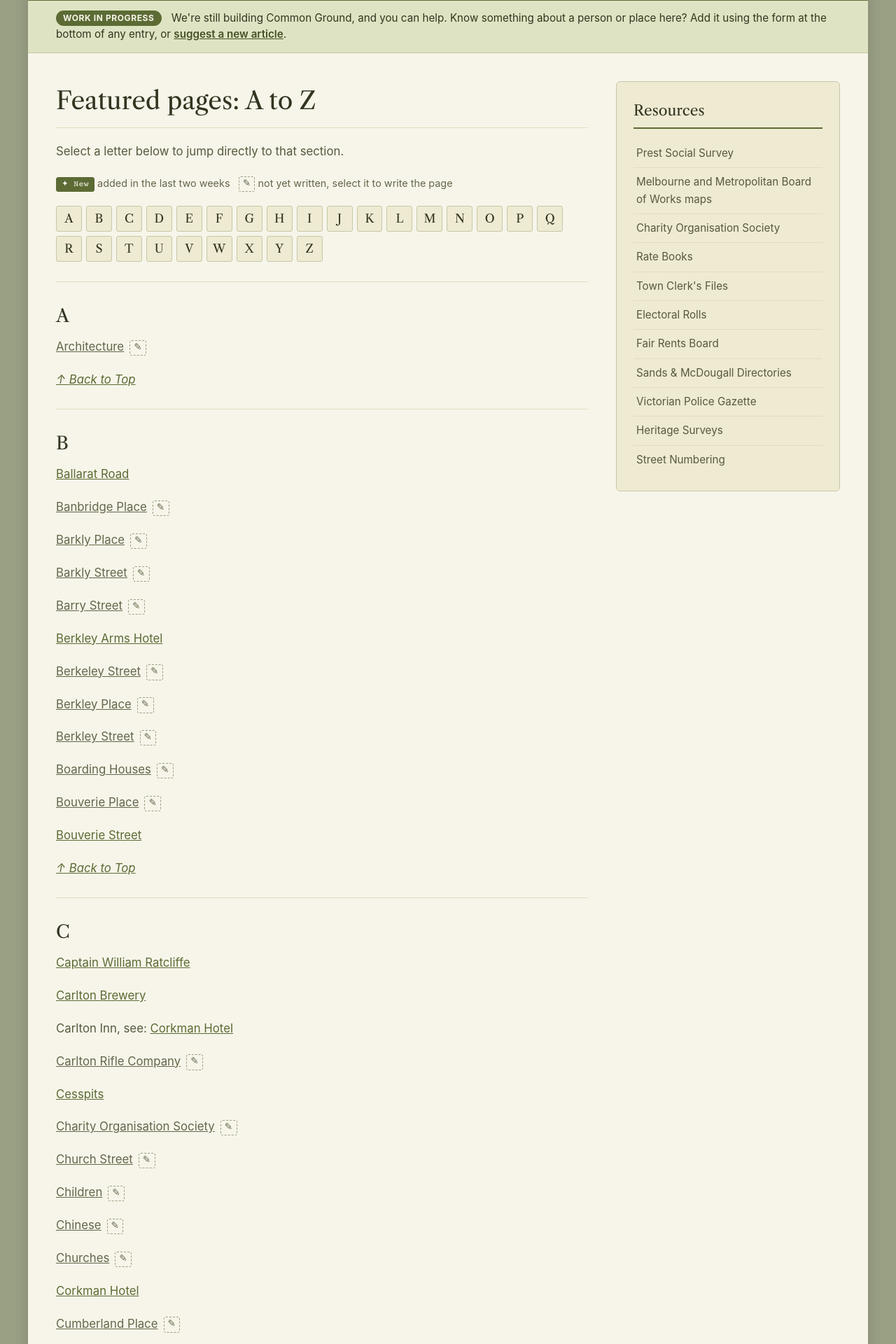
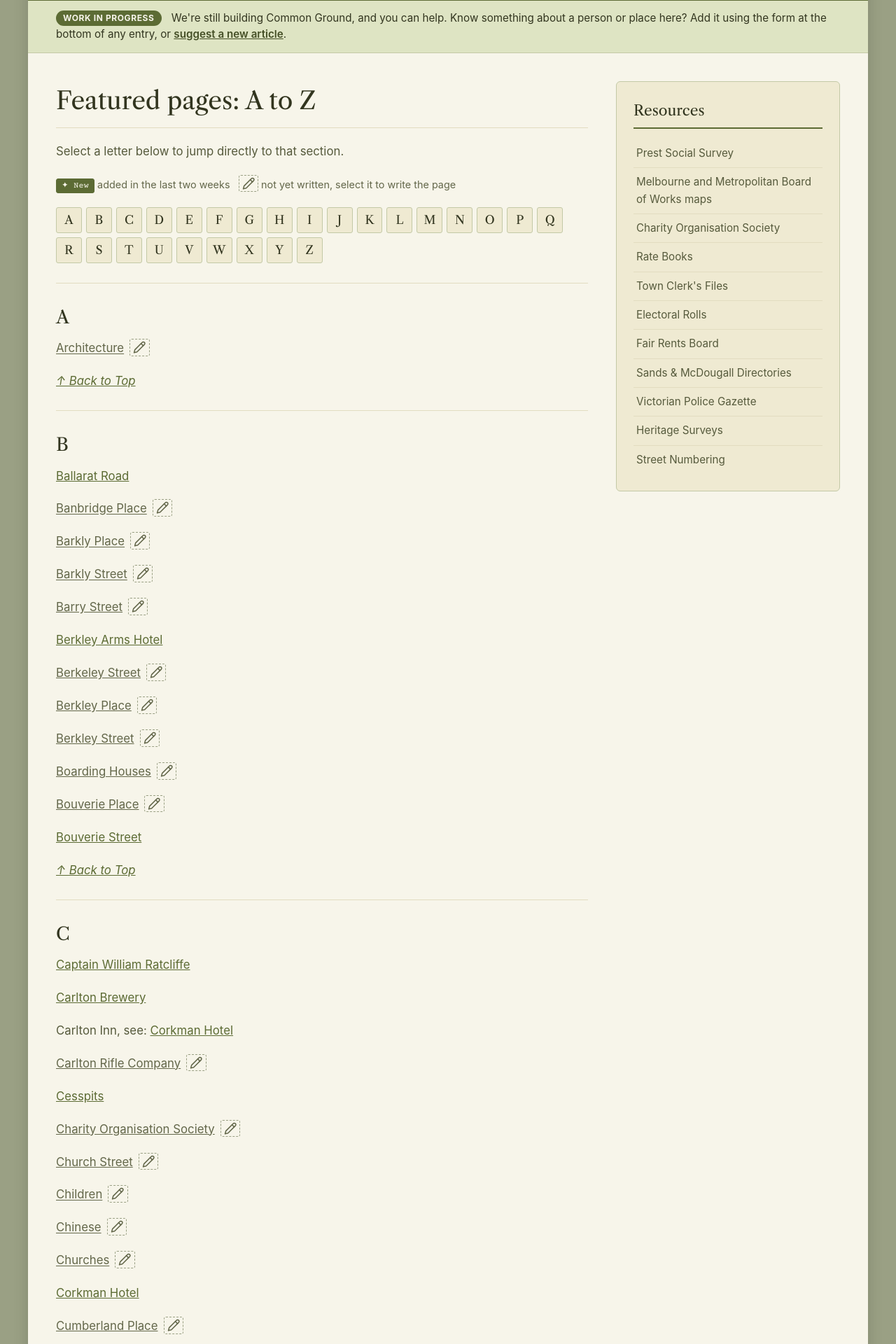
Before and after one commit to notamitchell/order, a Jekyll site: the page built from aToZ.md, in a window 1280 px wide. Shown: the part 415-2335 px from the top of the page at 70% size. Built offline with Jekyll 4.4.1, drawn with Linux system fonts in a browser that asks for light colours; some of the changed text lies outside the part shown.

Commit message:
Featured pages: larger pencil icon for pages not yet written
Replaces the small ✎ text character with an SVG edit pencil, used both
next to links and in the legend.

Co-Authored-By: Claude Opus 5.5 <noreply@anthropic.com>
Claude-Session: https://claude.ai/code/session_01BGZgTMjX2mSDrXZNGPZU4J

```diff
--- a/aToZ.md
+++ b/aToZ.md
@@ -6,7 +6,7 @@ title: "Carlton A to Z"
 
 Select a letter below to jump directly to that section.
 
-<span class="az-badge az-badge-new">✦ New</span> added in the last two weeks &nbsp; <span class="az-badge az-badge-missing">✎</span> not yet written, select it to write the page
+<span class="az-badge az-badge-new">✦ New</span> added in the last two weeks &nbsp; <span class="az-badge az-badge-missing"><svg class="az-pencil" viewBox="0 0 24 24" aria-hidden="true" focusable="false"><path d="M17 3a2.85 2.85 0 1 1 4 4L7.5 20.5 2 22l1.5-5.5Z"/><path d="m15 5 4 4"/></svg></span> not yet written, select it to write the page
 {: .az-legend}
 
 - [A](#a)
--- a/scripts/az-status.js
+++ b/scripts/az-status.js
@@ -9,6 +9,9 @@
 
 (function () {
     const NEW_FOR_DAYS = 14;
+
+    // Edit pencil for "not yet written" (same markup as the legend in aToZ.md)
+    const PENCIL = '<svg class="az-pencil" viewBox="0 0 24 24" aria-hidden="true" focusable="false"><path d="M17 3a2.85 2.85 0 1 1 4 4L7.5 20.5 2 22l1.5-5.5Z"/><path d="m15 5 4 4"/></svg>';
 
     const dataEl = document.getElementById('az-entries');
     if (!dataEl) return;
@@ -65,7 +68,7 @@
         const slug = slugifyId(id);
 
         if (!existing.has(slug)) {
-            addBadge(link, 'missing', '✎', ' (not yet written)',
+            addBadge(link, 'missing', PENCIL, ' (not yet written)',
                 'Not yet written. Select it to write this page.', false);
             continue;
         }
--- a/styles/site.css
+++ b/styles/site.css
@@ -503,11 +503,22 @@ a.result-title { text-decoration: underline; text-decoration-color: var(--sage-d
 }
 
 .az-badge-missing {
-    padding: 0 5px;
-    font-size: 0.85rem;
+    padding: 2px 4px;
+    line-height: 0;
+    vertical-align: -0.2em;
     color: var(--ink-faint);
     background-color: transparent;
     border: 1px dashed var(--sage-dark);
+}
+
+.az-pencil {
+    width: 1.15rem;
+    height: 1.15rem;
+    fill: none;
+    stroke: currentColor;
+    stroke-width: 2;
+    stroke-linecap: round;
+    stroke-linejoin: round;
 }
 
 .main-content a.az-link-missing { color: var(--ink-faint); }
```
